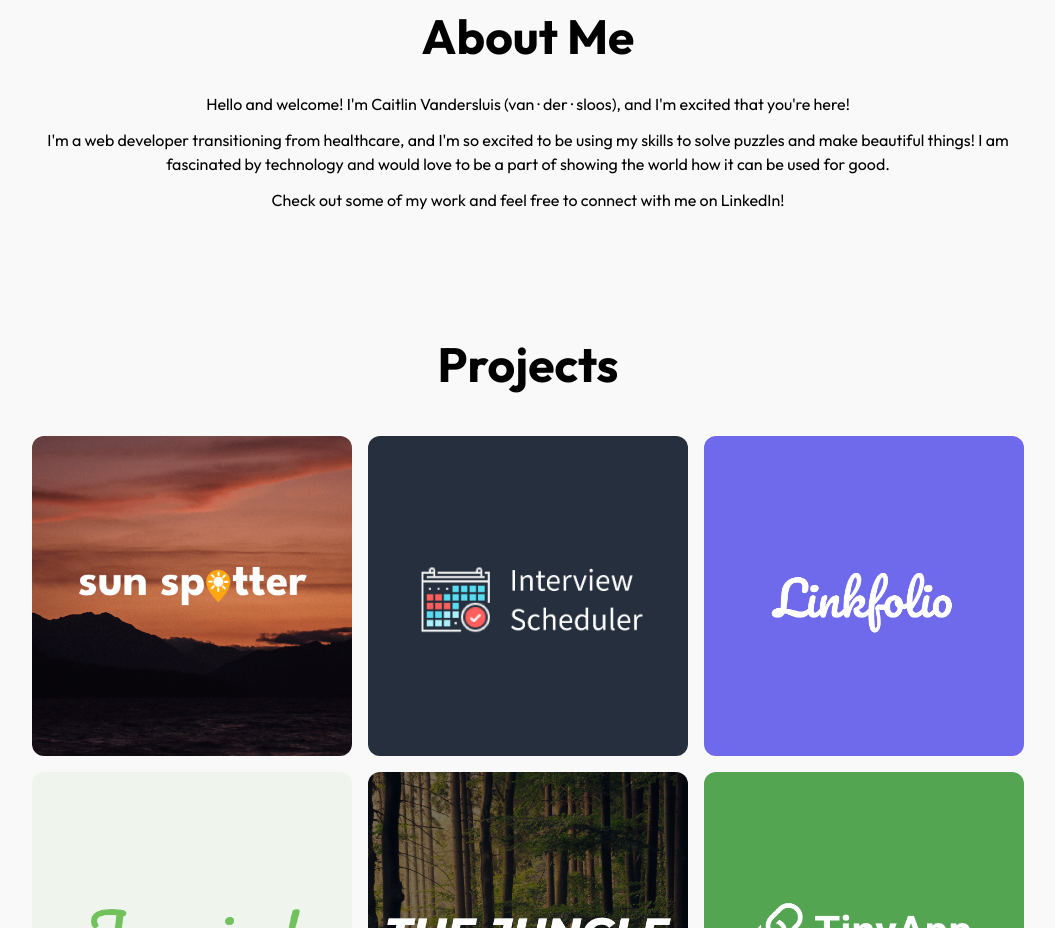
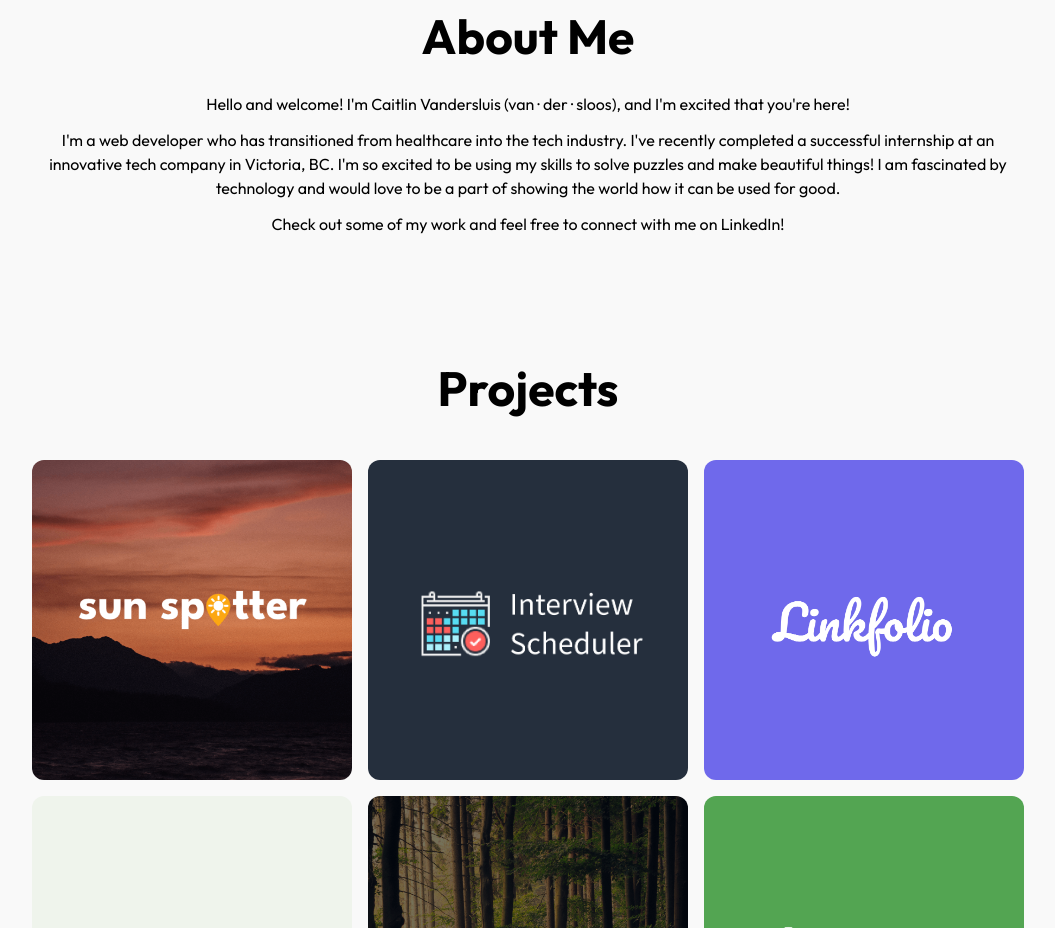
Before and after one commit to cvsluis/portfolio, a Next.js app: page / in a window 1280 px wide. Shown: the part 780-1708 px from the top of the page, without its empty margins (112-1167 px from the left). Built offline with nearby package versions, Linux system fonts and the light colour scheme.

Commit message:
fix: update about

```diff
--- a/app/components/AboutMe.tsx
+++ b/app/components/AboutMe.tsx
@@ -24,10 +24,12 @@ export default function AboutMe() {
           and I&apos;m excited that you&apos;re here!
         </p>
         <p className="text-center">
-          I&apos;m a web developer transitioning from healthcare, and I&apos;m
-          so excited to be using my skills to solve puzzles and make beautiful
-          things! I am fascinated by technology and would love to be a part of
-          showing the world how it can be used for good.
+          I&apos;m a web developer who has transitioned from healthcare into the
+          tech industry. I&apos;ve recently completed a successful internship at
+          an innovative tech company in Victoria, BC. I&apos;m so excited to be
+          using my skills to solve puzzles and make beautiful things! I am
+          fascinated by technology and would love to be a part of showing the
+          world how it can be used for good.
         </p>
         <p className="text-center">
           Check out some of my work and feel free to connect with me on
```
